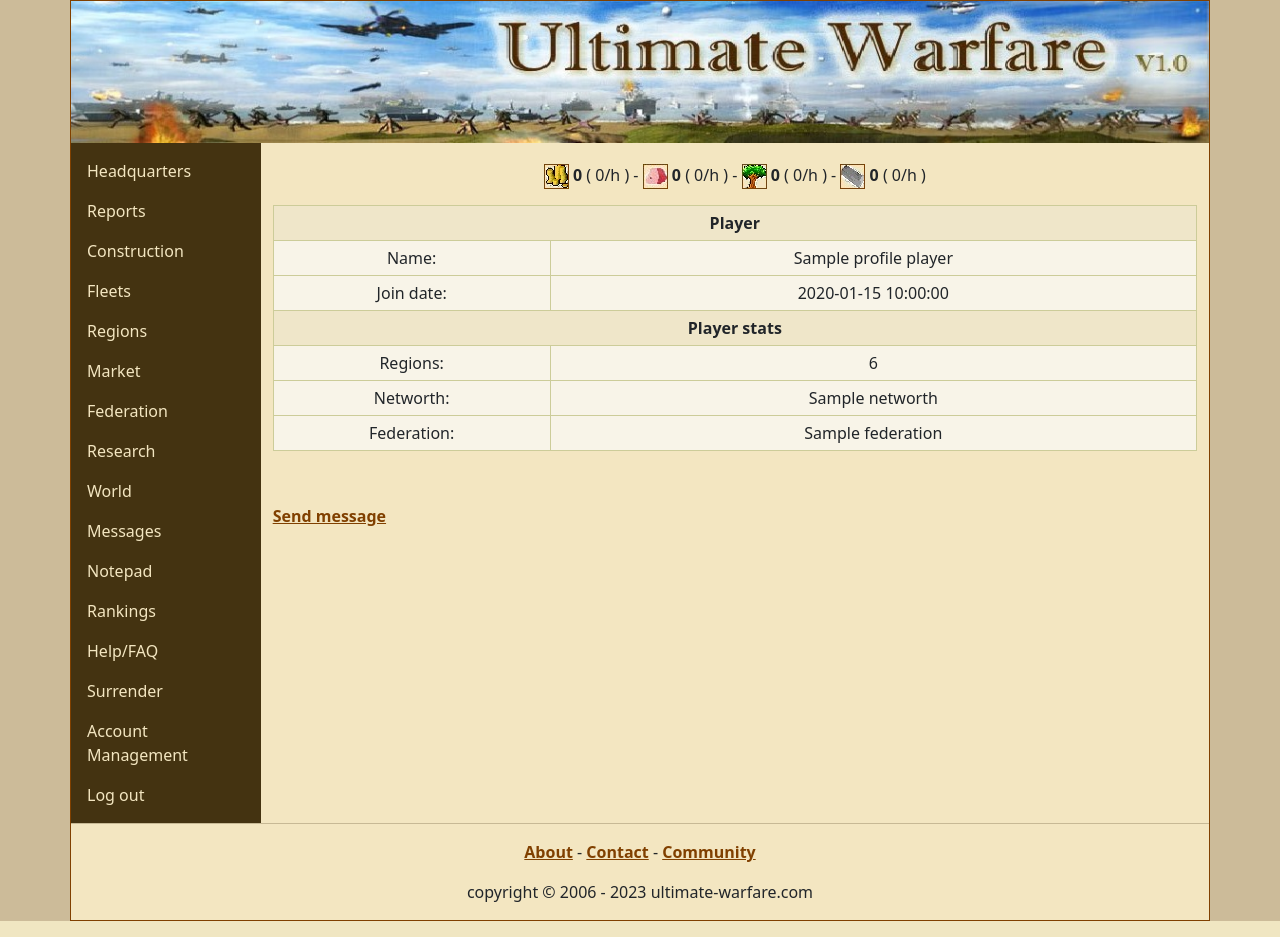
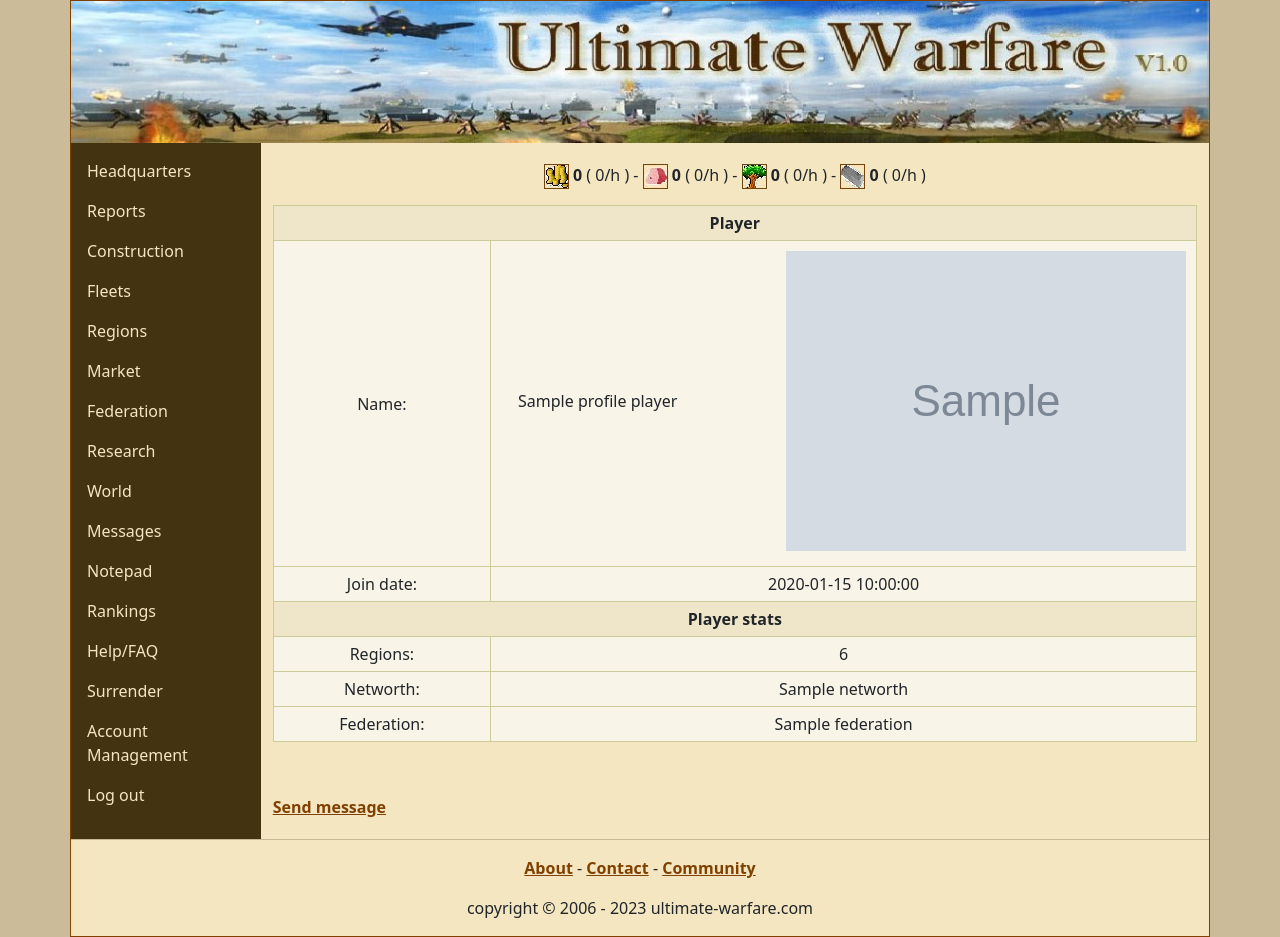
Before and after one commit to FrankProjects/UltimateWarfare, a Symfony app: template templates/game/profile.html.twig in a window 1280 px wide. Run offline with Twig, Linux system fonts and the light colour scheme; the template is opened without the code that fills it: most values are stand-ins (such as "Sample title", 1, 10 or a date in 2020); grey boxes marked "Sample" are stand-in pictures; some libraries are stand-ins or nearby versions.

Commit message:
Show avatar.

```diff
--- a/templates/game/profile.html.twig
+++ b/templates/game/profile.html.twig
@@ -8,8 +8,17 @@
             <td colspan="2"><b>Player</b></td>
         </tr>
         <tr>
-            <td width="150">Name:</td>
-            <td width="350">{{ profilePlayer.name }}</td>
+            <td width="150" valign="middle">Name:</td>
+            <td width="350">
+                <table class="table text-center">
+                    <tr>
+                        <td style="border:0" valign="middle">{{ profilePlayer.name }}</td>
+                        {% if profilePlayer.getUser.avatar != '' %}
+                            <td style="border:0" align="right"><img src="{{ asset('uploads/avatars/' ~ profilePlayer.getUser.avatar) }}"/></td>
+                        {% endif %}
+                    </tr>
+                </table>
+            </td>
         </tr>
         <tr>
             <td width="150">Join date:</td>
```
